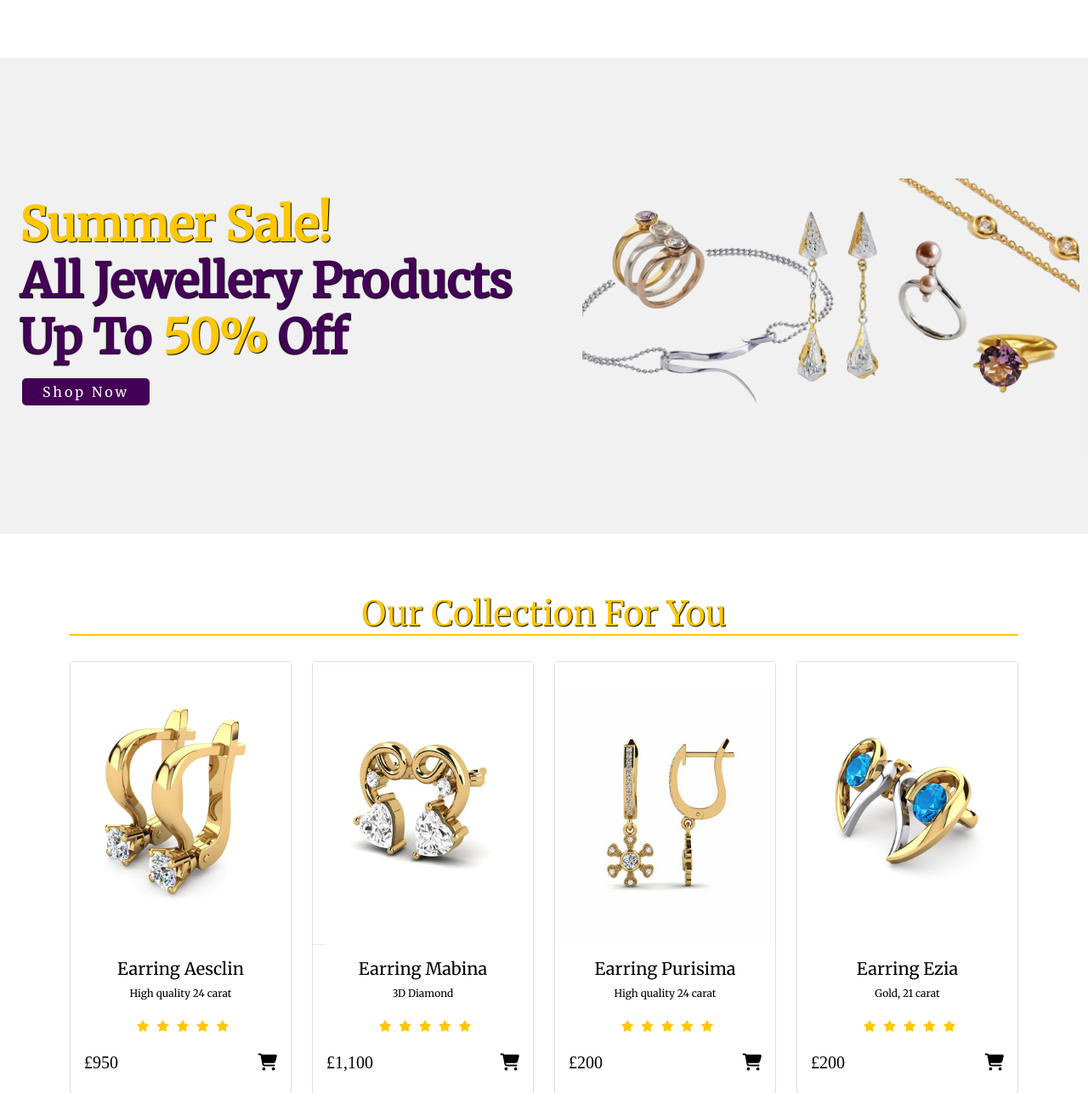
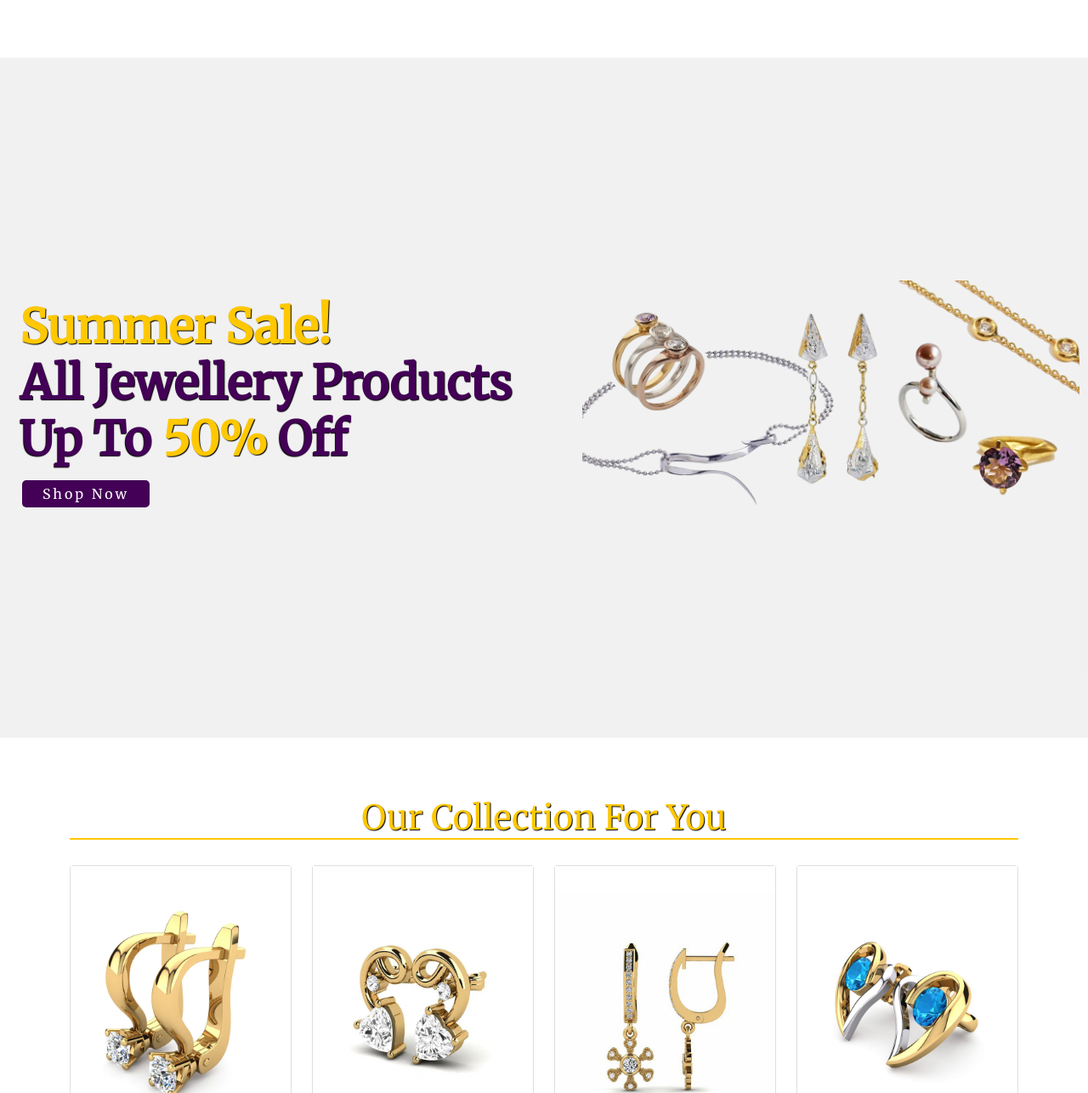
Before and after one commit to Ritika2430/Team-12---TP2, a PHP site: page / in a window 1280 px wide. Shown: the part 2511-3797 px from the top of the page at 85% size. Run offline with PHP 8.4, Linux system fonts and the light colour scheme; some libraries are stand-ins or nearby versions.

```diff
--- a/index.php
+++ b/index.php
@@ -297,11 +297,6 @@
   </div>
 </div>
 <!-- other cards -->
-
-
-
-
-
 
 
 <!-- Home content -->
--- a/style.css
+++ b/style.css
@@ -447,7 +447,7 @@
 .summer-sale{
     margin-top: 70px;
     width: 100%;
-    height: 70vh;
+    height: 100vh;
     display: flex;
     align-items: center;
     justify-content: center;
@@ -460,6 +460,7 @@
 .summer-sale .img{
     flex: 1 1 300px;
     margin-right: 10px;
+
 }
 .summer-sale .img img{
     margin-top: 30px;
```
